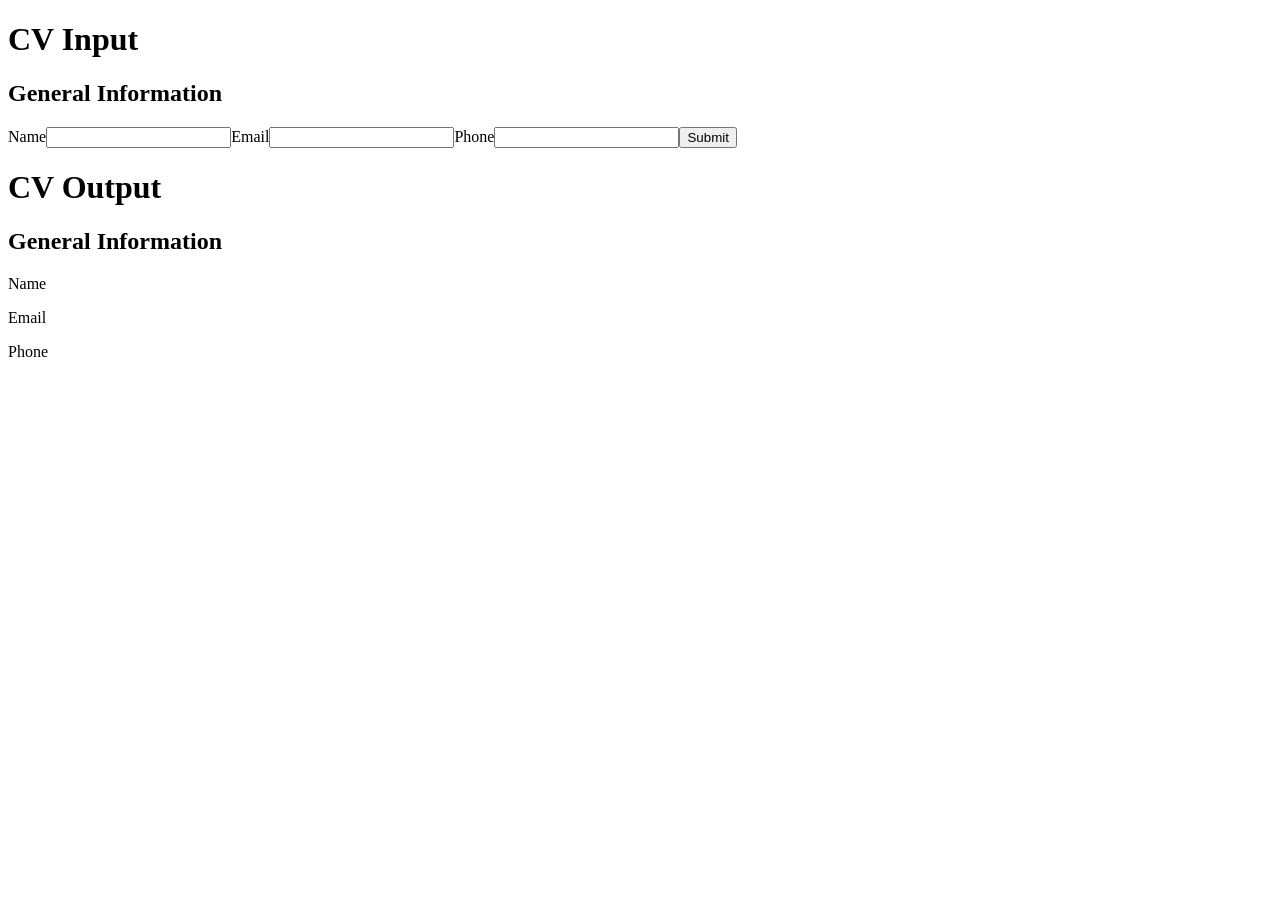
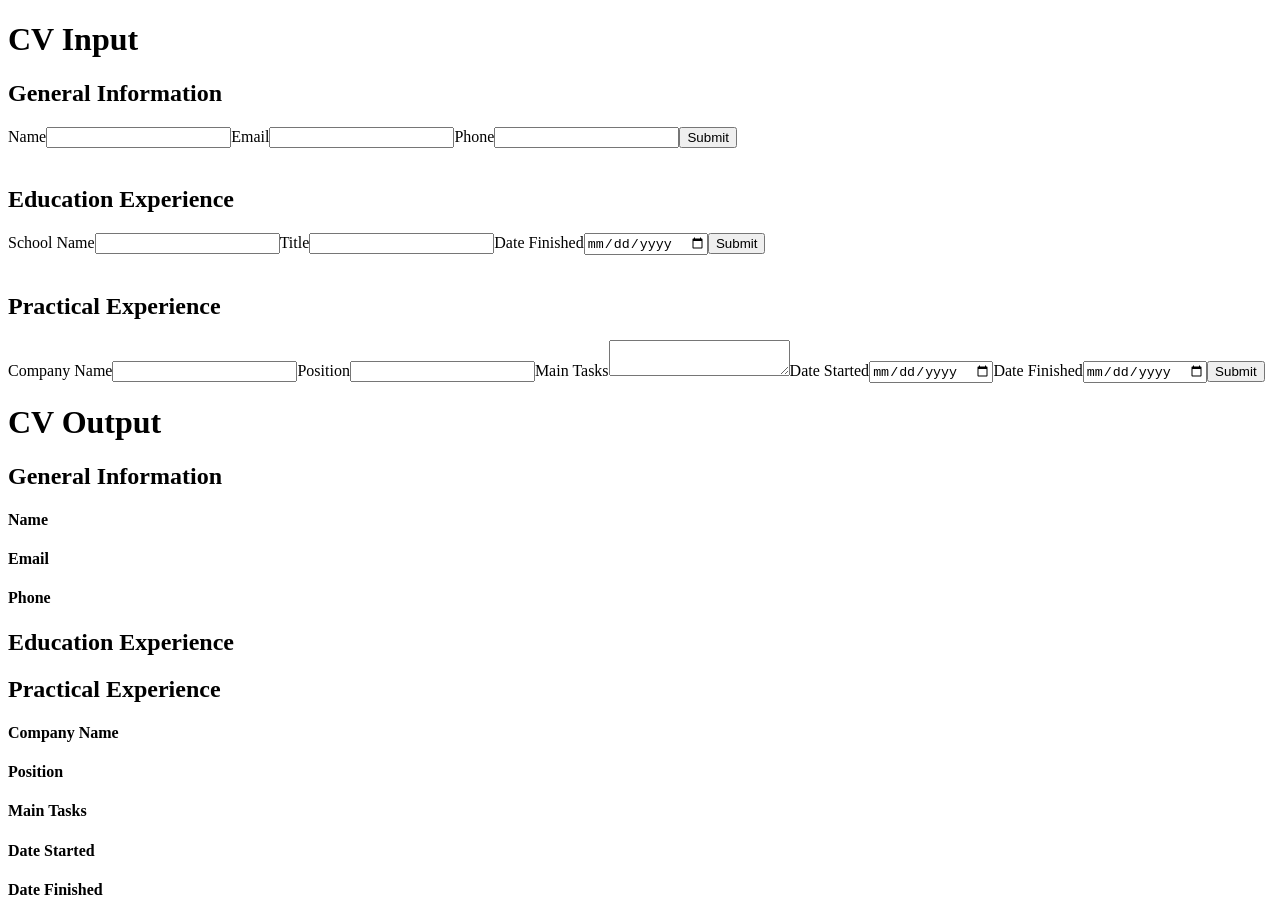
Before and after one commit to adjapeve/React-cv-project, a React (Create React App) app: page / in a window 1280 px wide. Before the commit the page ends 800 px from the top, so only its background shows below. Built offline with nearby package versions, Linux system fonts and the light colour scheme.

Commit message:
add functionality to render multiple educational experiences, pending extract OrganizeData from OutEducationExp to be reused by OutPracticalExperience

```diff
--- a/src/App.js
+++ b/src/App.js
@@ -12,10 +12,29 @@ class App extends Component {
       gIname: "",
       gIemail: "",
       gIphone: "",
-      gIrender: { name: "", email: "", phone: "" },
+      eEschoolName: "",
+      eEtitle: "",
+      eEdateFinish: "",
+      pEcompany: "",
+      pEposition: "",
+      pEtasks: "",
+      pEdateStart: "",
+      pEdateFinish: "",
+      gIdata: { name: "", email: "", phone: "" },
+      pEdata: {
+        company: "",
+        position: "",
+        tasks: "",
+        dateStart: "",
+        dateFinish: "",
+      },
+      // eEdata: { schoolName: "", title: "", dateFinish: "" },
+      eEdata: [],
     };
     this.handleDataChange = this.handleDataChange.bind(this);
     this.handleGeneralInfoSubmit = this.handleGeneralInfoSubmit.bind(this);
+    this.handleEducationExpSubmit = this.handleEducationExpSubmit.bind(this);
+    this.handlePracticalExpSubmit = this.handlePracticalExpSubmit.bind(this);
   }
   handleDataChange(event) {
     const target = event.target;
@@ -28,10 +47,40 @@ class App extends Component {
   handleGeneralInfoSubmit(event) {
     event.preventDefault();
     this.setState({
-      gIrender: {
+      gIdata: {
         name: this.state.gIname,
         email: this.state.gIemail,
         phone: this.state.gIphone,
+      },
+    });
+  }
+  handleEducationExpSubmit(event) {
+    event.preventDefault();
+    let filledExp = {
+      schoolName: this.state.eEschoolName,
+      title: this.state.eEtitle,
+      dateFinish: this.state.eEdateFinish,
+    };
+    // this.setState({
+    //   eEdata: {
+    //     schoolName: this.state.eEschoolName,
+    //     title: this.state.eEtitle,
+    //     dateFinish: this.state.eEdateFinish,
+    //   },
+    // });
+    this.setState({
+      eEdata: this.state.eEdata.concat(filledExp),
+    });
+  }
+  handlePracticalExpSubmit(event) {
+    event.preventDefault();
+    this.setState({
+      pEdata: {
+        company: this.state.pEcompany,
+        position: this.state.pEposition,
+        tasks: this.state.pEtasks,
+        dateStart: this.state.pEdateStart,
+        dateFinish: this.state.pEdateFinish,
       },
     });
   }
@@ -43,9 +92,14 @@ class App extends Component {
           entryData={this.state}
           onDataChange={this.handleDataChange}
           onGeneralInfoSubmit={this.handleGeneralInfoSubmit}
+          onEducationExpSubmit={this.handleEducationExpSubmit}
+          onPracticalExpSubmit={this.handlePracticalExpSubmit}
         />
-        <CvOutput renderData={this.state.gIrender} />
-        <p></p>
+        <CvOutput
+          gIdata={this.state.gIdata}
+          eEdata={this.state.eEdata}
+          pEdata={this.state.pEdata}
+        />
       </div>
     );
   }
--- a/src/components/CvInput.js
+++ b/src/components/CvInput.js
@@ -7,20 +7,47 @@ import InPracticalExp from "./InPracticalExp";
 
 class CvInput extends Component {
   render() {
+    const {
+      gIname,
+      gIemail,
+      gIphone,
+      eEschoolName,
+      eEtitle,
+      eEdateFinish,
+      pEcompany,
+      pEposition,
+      pEtasks,
+      pEdateStart,
+      pEdateFinish,
+    } = this.props.entryData;
     return (
       <div>
         <h1>CV Input</h1>
         <InGeneralInfo
-          gIname={this.props.entryData.gIname}
-          gIemail={this.props.entryData.gIemail}
-          gIphone={this.props.entryData.gIphone}
+          gIname={gIname}
+          gIemail={gIemail}
+          gIphone={gIphone}
           onDataChange={this.props.onDataChange}
           onGeneralInfoSubmit={this.props.onGeneralInfoSubmit}
         />
-        {/* <br />
-        <InEducationExp />
         <br />
-        <InPracticalExp /> */}
+        <InEducationExp
+          eEschoolName={eEschoolName}
+          eEtitle={eEtitle}
+          eEdateFinish={eEdateFinish}
+          onDataChange={this.props.onDataChange}
+          onEducationExpSubmit={this.props.onEducationExpSubmit}
+        />
+        <br />
+        <InPracticalExp
+          pEcompany={pEcompany}
+          pEposition={pEposition}
+          pEtasks={pEtasks}
+          pEdateStart={pEdateStart}
+          pEdateFinish={pEdateFinish}
+          onDataChange={this.props.onDataChange}
+          onPracticalExpSubmit={this.props.onPracticalExpSubmit}
+        />
       </div>
     );
   }
--- a/src/components/CvOutput.js
+++ b/src/components/CvOutput.js
@@ -9,9 +9,9 @@ class CvOutput extends Component {
     return (
       <div>
         <h1>CV Output</h1>
-        <OutGeneralInfo renderData={this.props.renderData} />
-        {/* <OutEducationExp />
-        <OutPracticalExp /> */}
+        <OutGeneralInfo gIdata={this.props.gIdata} />
+        <OutEducationExp eEdata={this.props.eEdata} />
+        <OutPracticalExp pEdata={this.props.pEdata} />
       </div>
     );
   }
--- a/src/components/InEducationExp.js
+++ b/src/components/InEducationExp.js
@@ -3,22 +3,40 @@
 import React, { Component } from "react";
 
 class InEducationExp extends Component {
+  constructor(props) {
+    super(props);
+    this.handleDataChange = this.handleDataChange.bind(this);
+    this.handleSubmit = this.handleSubmit.bind(this);
+  }
+  handleDataChange(event) {
+    this.props.onDataChange(event);
+  }
+  handleSubmit(event) {
+    this.props.onEducationExpSubmit(event);
+  }
   render() {
     return (
       <div>
         <h2>Education Experience</h2>
-        <form>
+        <form onSubmit={this.handleSubmit}>
           <label>
             School Name
-            <input type="text" id="schoolName" name="schoolName" value="UDEC" />
+            <input
+              type="text"
+              id="schoolName"
+              name="eEschoolName"
+              value={this.props.eEschoolName}
+              onChange={this.handleDataChange}
+            />
           </label>
           <label>
             Title
             <input
               type="text"
               id="title"
-              name="title"
-              value="Software Engineer"
+              name="eEtitle"
+              value={this.props.eEtitle}
+              onChange={this.handleDataChange}
             />
           </label>
           <label>
@@ -26,8 +44,9 @@ class InEducationExp extends Component {
             <input
               type="date"
               id="schoolFinishDate"
-              name="schoolFinishDate"
-              value="2013"
+              name="eEdateFinish"
+              value={this.props.eEdateFinish}
+              onChange={this.handleDataChange}
             />
           </label>
           <button>Submit</button>
--- a/src/components/InGeneralInfo.js
+++ b/src/components/InGeneralInfo.js
@@ -25,7 +25,7 @@ class InGeneralInfo extends Component {
               type="text"
               id="name"
               name="gIname"
-              value={this.props.name}
+              value={this.props.gIname}
               onChange={this.handleDataChange}
             />
           </label>
@@ -35,7 +35,7 @@ class InGeneralInfo extends Component {
               type="email"
               id="email"
               name="gIemail"
-              value={this.props.email}
+              value={this.props.gIemail}
               onChange={this.handleDataChange}
             />
           </label>
@@ -45,7 +45,7 @@ class InGeneralInfo extends Component {
               type="phone"
               id="phone"
               name="gIphone"
-              value={this.props.phone}
+              value={this.props.gIphone}
               onChange={this.handleDataChange}
             />
           </label>
--- a/src/components/InPracticalExp.js
+++ b/src/components/InPracticalExp.js
@@ -3,18 +3,30 @@
 import React, { Component } from "react";
 
 class InPracticalExp extends Component {
+  constructor(props) {
+    super(props);
+    this.handleDataChange = this.handleDataChange.bind(this);
+    this.handleSubmit = this.handleSubmit.bind(this);
+  }
+  handleDataChange(event) {
+    this.props.onDataChange(event);
+  }
+  handleSubmit(event) {
+    this.props.onPracticalExpSubmit(event);
+  }
   render() {
     return (
       <div>
         <h2>Practical Experience</h2>
-        <form>
+        <form onSubmit={this.handleSubmit}>
           <label>
             Company Name
             <input
               type="text"
               id="companyName"
-              name="companyName"
-              value="BOCC"
+              name="pEcompany"
+              value={this.props.pEcompany}
+              onChange={this.handleDataChange}
             />
           </label>
           <label>
@@ -22,25 +34,38 @@ class InPracticalExp extends Component {
             <input
               type="text"
               id="position"
-              name="position"
-              value="Integration Analyst"
+              name="pEposition"
+              value={this.props.pEposition}
+              onChange={this.handleDataChange}
             />
           </label>
           <label>
             Main Tasks
-            <textarea value="a b ad c" id="tasks" name="tasks" />
+            <textarea
+              id="tasks"
+              name="pEtasks"
+              value={this.props.pEtasks}
+              onChange={this.handleDataChange}
+            />
           </label>
           <label>
             Date Started
-            <input type="date" id="jobStarted" name="jobStarted" value="2014" />
+            <input
+              type="date"
+              id="jobStarted"
+              name="pEdateStart"
+              value={this.props.pEdateStart}
+              onChange={this.handleDataChange}
+            />
           </label>
           <label>
             Date Finished
             <input
               type="date"
               id="jobFinished"
-              name="jobFinished"
-              value="2018"
+              name="pEdateFinish"
+              value={this.props.pEdateFinish}
+              onChange={this.handleDataChange}
             />
           </label>
           <button>Submit</button>
--- a/src/components/OutEducationExp.js
+++ b/src/components/OutEducationExp.js
@@ -1,27 +1,40 @@
-// OutGeneralInfo.js
+// OutEducationExp.js
 
 import React, { Component } from "react";
 
-class OutGeneralInfo extends Component {
+class OrganizeData extends Component {
   render() {
+    const experience = this.props.experience;
+    return (
+      <div>
+        <h4>School Name</h4>
+        <p>{experience.schoolName}</p>
+
+        <h4>Title</h4>
+        <p>{experience.title}</p>
+
+        <h4>Date Finished</h4>
+        <p>{experience.dateFinish}</p>
+      </div>
+    );
+  }
+}
+class OutEducationExp extends Component {
+  render() {
+    const experienceElements = [];
+    this.props.eEdata.forEach((experience) => {
+      experienceElements.push(
+        <OrganizeData experience={experience} key={experience.schoolName} />
+      );
+    });
+
     return (
       <div>
         <h2>Education Experience</h2>
-        <label>
-          School Name
-          <p>UDEC</p>
-        </label>
-        <label>
-          Title
-          <p>Software Engineer</p>
-        </label>
-        <label>
-          Date Finished
-          <p>0478776445</p>
-        </label>
+        {experienceElements}
       </div>
     );
   }
 }
 
-export default OutGeneralInfo;
+export default OutEducationExp;
--- a/src/components/OutGeneralInfo.js
+++ b/src/components/OutGeneralInfo.js
@@ -7,18 +7,15 @@ class OutGeneralInfo extends Component {
     return (
       <div>
         <h2>General Information</h2>
-        <label>
-          Name
-          <p>{this.props.renderData.name}</p>
-        </label>
-        <label>
-          Email
-          <p>{this.props.renderData.email}</p>
-        </label>
-        <label>
-          Phone
-          <p>{this.props.renderData.phone}</p>
-        </label>
+
+        <h4>Name</h4>
+        <p>{this.props.gIdata.name}</p>
+
+        <h4>Email</h4>
+        <p>{this.props.gIdata.email}</p>
+
+        <h4>Phone</h4>
+        <p>{this.props.gIdata.phone}</p>
       </div>
     );
   }
--- a/src/components/OutPracticalExp.js
+++ b/src/components/OutPracticalExp.js
@@ -1,27 +1,25 @@
-// OutGeneralInfo.js
+// OutPracticalExp.js
 
 import React, { Component } from "react";
 
-class OutGeneralInfo extends Component {
+class OutPracticalExp extends Component {
   render() {
     return (
       <div>
-        <h2>General Information</h2>
-        <label>
-          Name
-          <p>Adrian</p>
-        </label>
-        <label>
-          Email
-          <p>adrianpevelandia@gmail</p>
-        </label>
-        <label>
-          Phone
-          <p>0478776445</p>
-        </label>
+        <h2>Practical Experience</h2>
+        <h4>Company Name</h4>
+        <p>{this.props.pEdata.company}</p>
+        <h4>Position</h4>
+        <p>{this.props.pEdata.position}</p>
+        <h4>Main Tasks</h4>
+        <p>{this.props.pEdata.tasks}</p>
+        <h4>Date Started</h4>
+        <p>{this.props.pEdata.dateStart}</p>
+        <h4>Date Finished</h4>
+        <p>{this.props.pEdata.dateFinish}</p>
       </div>
     );
   }
 }
 
-export default OutGeneralInfo;
+export default OutPracticalExp;
```
